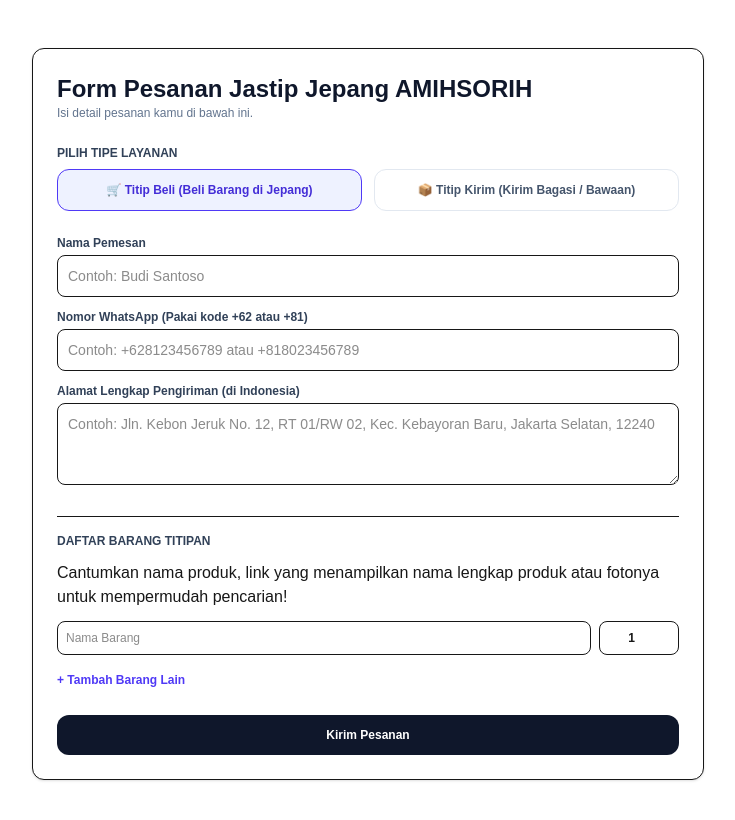
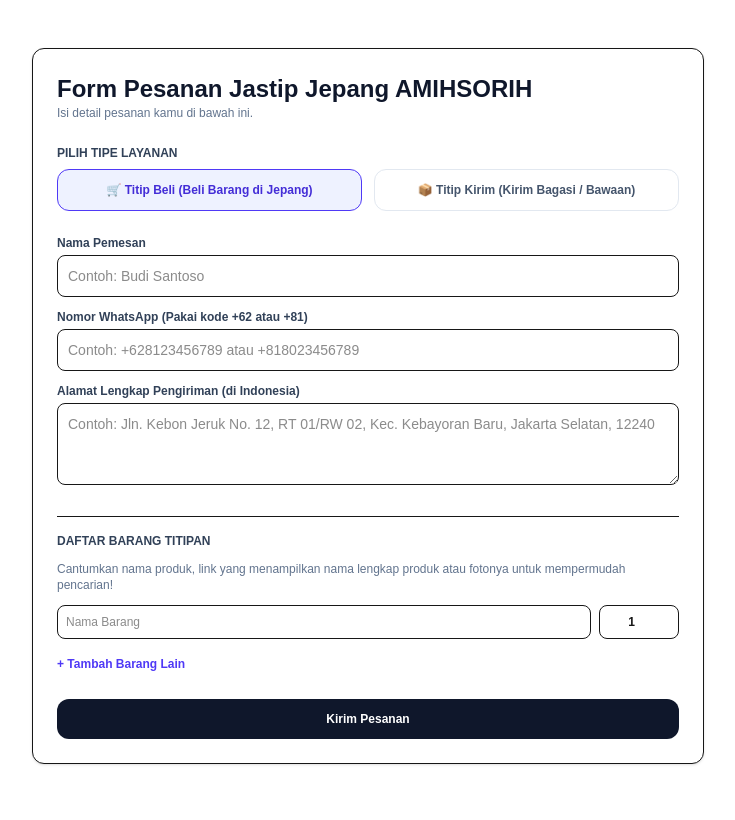
Before and after one commit to Naufalsp/jastip-jepang-app, a Next.js app: page /order/new in a window 1280 px wide. Shown: the top 820 px of the page, without its empty margins (272-1007 px from the left). Built offline with nearby package versions, Linux system fonts and the light colour scheme.

Commit message:
Ubah menjadi responsif

```diff
--- a/app/order/new/page.tsx
+++ b/app/order/new/page.tsx
@@ -166,7 +166,7 @@ export default function NewOrderPage() {
         {/* Daftar Barang */}
         <div className="space-y-3 border-t pt-4">
           <label className="block text-xs font-bold text-slate-700 uppercase">Daftar Barang Titipan</label>
-          <p>Cantumkan nama produk, link yang menampilkan nama lengkap produk atau fotonya untuk mempermudah pencarian!</p>
+          <p className="text-xs text-slate-500">Cantumkan nama produk, link yang menampilkan nama lengkap produk atau fotonya untuk mempermudah pencarian!</p>
 
           {items.map((item, idx) => (
             <div key={idx} className="flex gap-2 items-center">
```
